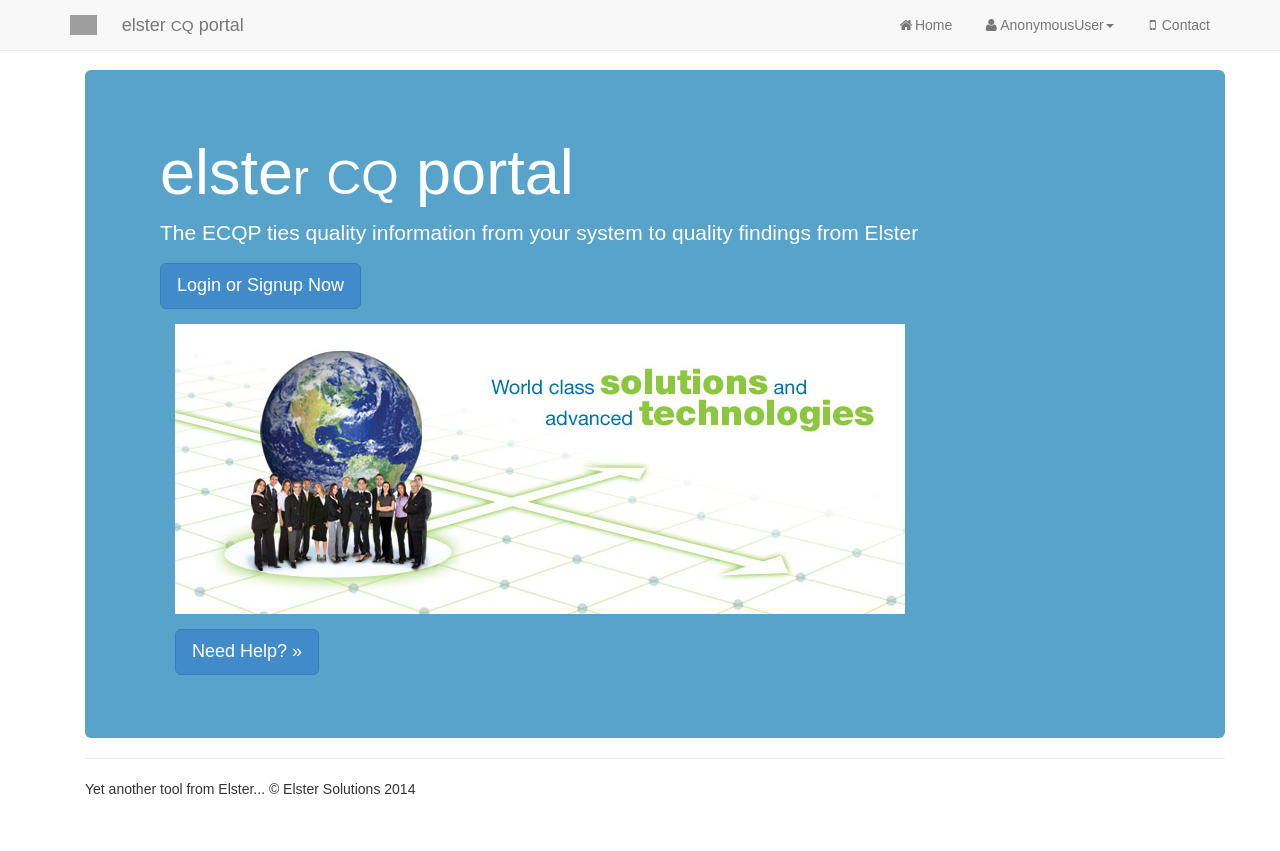
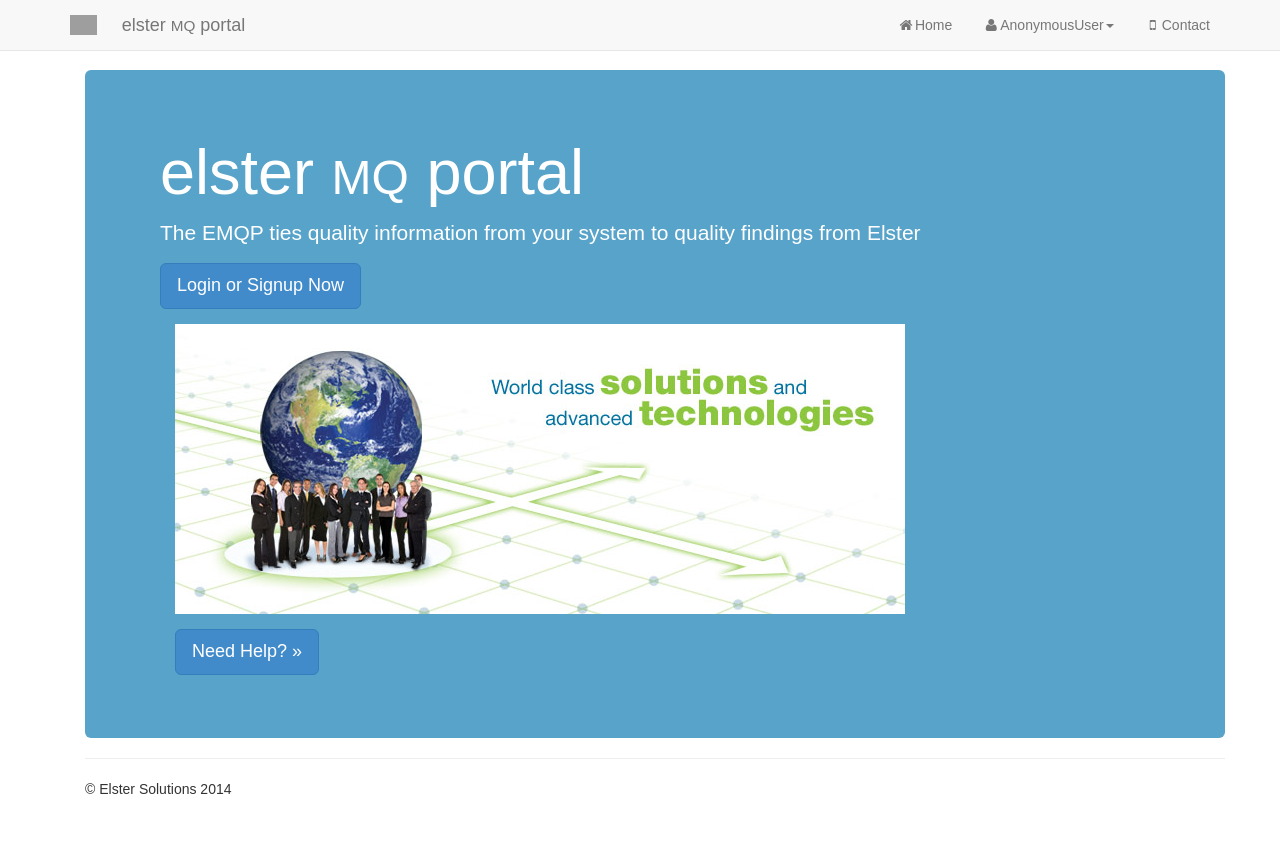
Before and after one commit to RobMorelandElster/QualityPortal, a Django app: template templates/index.html in a window 1280 px wide. Run offline with Django 3.2, Linux system fonts and the light colour scheme; the template is opened without the code that fills it, so the values that code supplies are empty; some libraries are stand-ins or nearby versions; grey boxes are pictures that could not be loaded.

Commit message:
changed branding

```diff
--- a/templates/admin/base_site.html
+++ b/templates/admin/base_site.html
@@ -9,7 +9,7 @@
 
 {% block branding %}
  <img  id="site-name" class="navbar-brand" src="http://www.elstersolutions.com/assets/images_system/elster-logo.png" alt="elster logo" />
- elster <small>CQ ADMIN</small><a href="{% url 'admin:index' %}">{{ site_header }}</a>
+ elster <small>MQ ADMIN</small><a href="{% url 'admin:index' %}">{{ site_header }}</a>
 {% endblock %}
 
 {% block nav-global %}{% endblock %}
--- a/templates/index.html
+++ b/templates/index.html
@@ -11,7 +11,7 @@
 {% block toggle_login %}{% endblock %}
 
 {% block heading %}
-<h2>Welcome to Elster Common Quality</h2>
+<h2>Welcome to Elster Common Quality Portal</h2>
 {% endblock %}
 
 {% block content %}
@@ -49,8 +49,8 @@
 
   <div class="jumbotron">
      <div class="container">
-    	<h1 >elste<font SIZE="9">r</font> <font SIZE="7">CQ</font> portal</h1>
-    	<p class="primary_content">The ECQP ties quality information from your
+    	<h1 >elster <font SIZE="7">MQ</font> portal</h1>
+    	<p class="primary_content">The EMQP ties quality information from your
 		system to quality findings from Elster </p>
 	    	{% if request.user.is_authenticated %}
 	    		<h2>Welcome</h2>
@@ -79,7 +79,7 @@
       <hr>
 
       <footer>
-    	<p>Yet another tool from Elster... &copy; Elster Solutions 2014</p>
+    	<p> &copy; Elster Solutions 2014</p>
       </footer>
     </div> <!-- /container -->
 
--- a/templates/navbar.html
+++ b/templates/navbar.html
@@ -12,7 +12,7 @@
           <span class="icon-bar"></span>
         </button>
         <a  class="navbar-brand" href="/">
-	&nbsp;&nbsp;elster <small>CQ</small> portal
+	&nbsp;&nbsp;elster <small>MQ</small> portal
 	</a>
       </div>
       <div class="collapse navbar-collapse navbar-ex1-collapse">
```
Also changed, not shown: templates/portal/elster_meter_q_list.html (+16 -27 lines).
